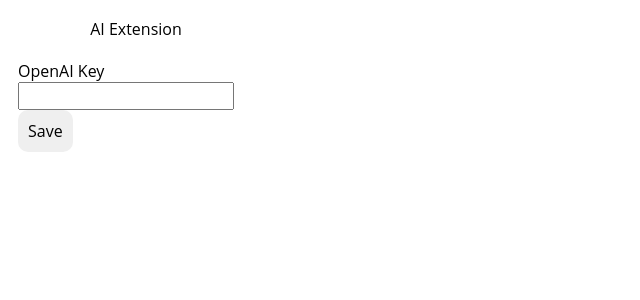
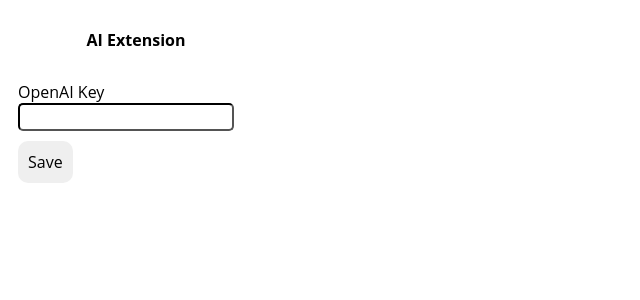
Before and after one commit to DevonFulcher/ai-extension, a React (Create React App) app in the folder extension/: page / in a window 1280 px wide. Shown: the top 300 px of the page, without its empty margins (0-640 px from the left). Built offline with nearby package versions, Linux system fonts and the light colour scheme; the HTML template or start-up script is replaced by a standard one.

Commit message:
fixed styling for saving open ai token

```diff
--- a/extension/src/App.css
+++ b/extension/src/App.css
@@ -13,6 +13,15 @@
   cursor: pointer;
   border: none;
   position: relative;
+}
+
+input {
+  border-radius: 5px;
+  border-color: black;
+}
+
+.Margin-top {
+  margin-top: 10px;
 }
 
 .Hidden {
--- a/extension/src/App.tsx
+++ b/extension/src/App.tsx
@@ -72,7 +72,7 @@
       return <form onSubmit={onSubmit}>
         <label htmlFor="save">OpenAI Key</label>
         <input onChange={onChange} id="save"></input>
-        <button type="submit">Save</button>
+        <button className="Margin-top" type="submit">Save</button>
       </form>
     }
     return <Button isLoading={isLoading} onClick={onClick}>Summarize Article</Button>
@@ -81,7 +81,7 @@
   return (
     <div className="Container">
       <header>
-        AI Extension
+        <h1>AI Extension</h1>
       </header>
       <div className="Content">
         {getContent()}
```
